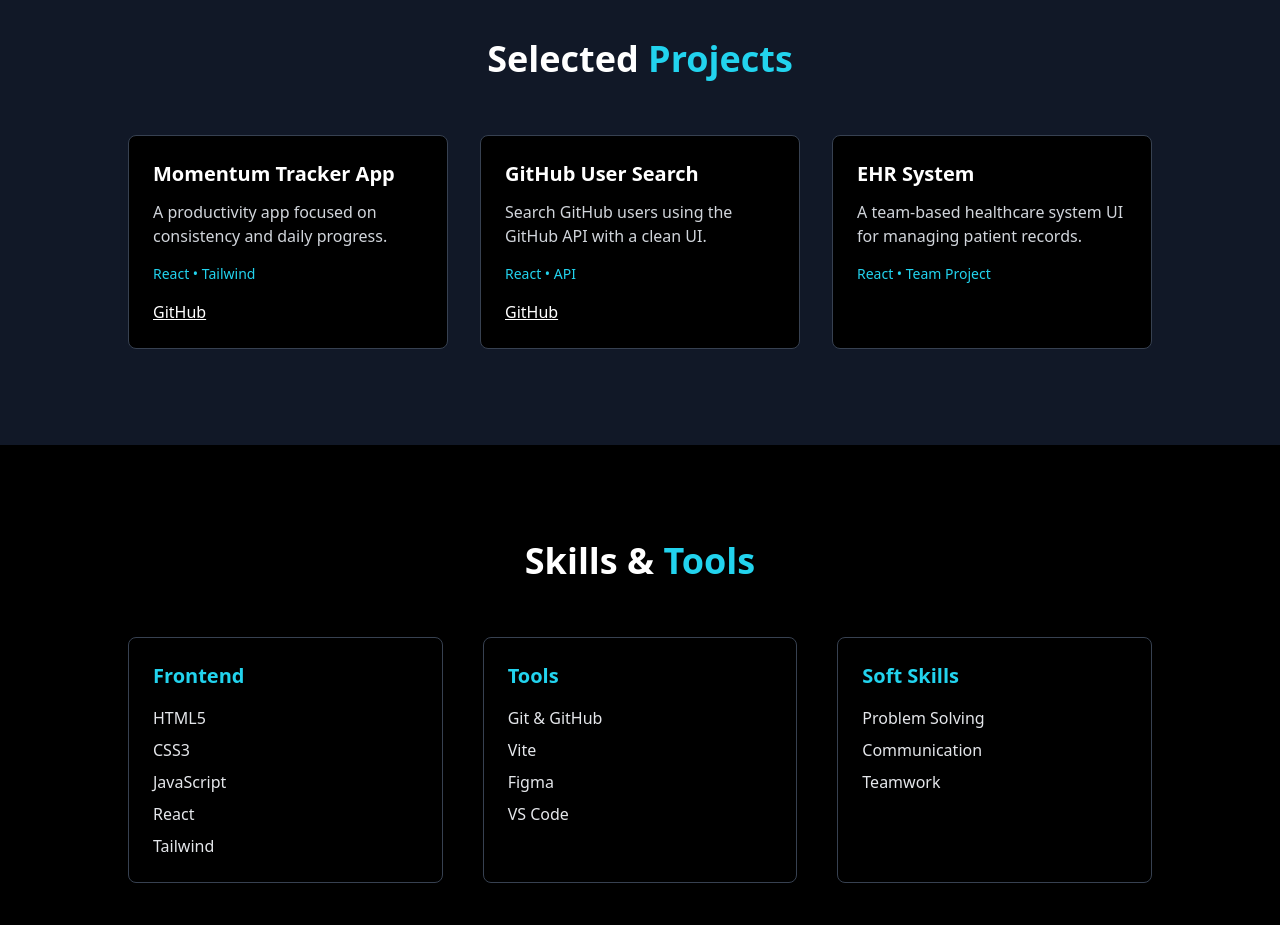
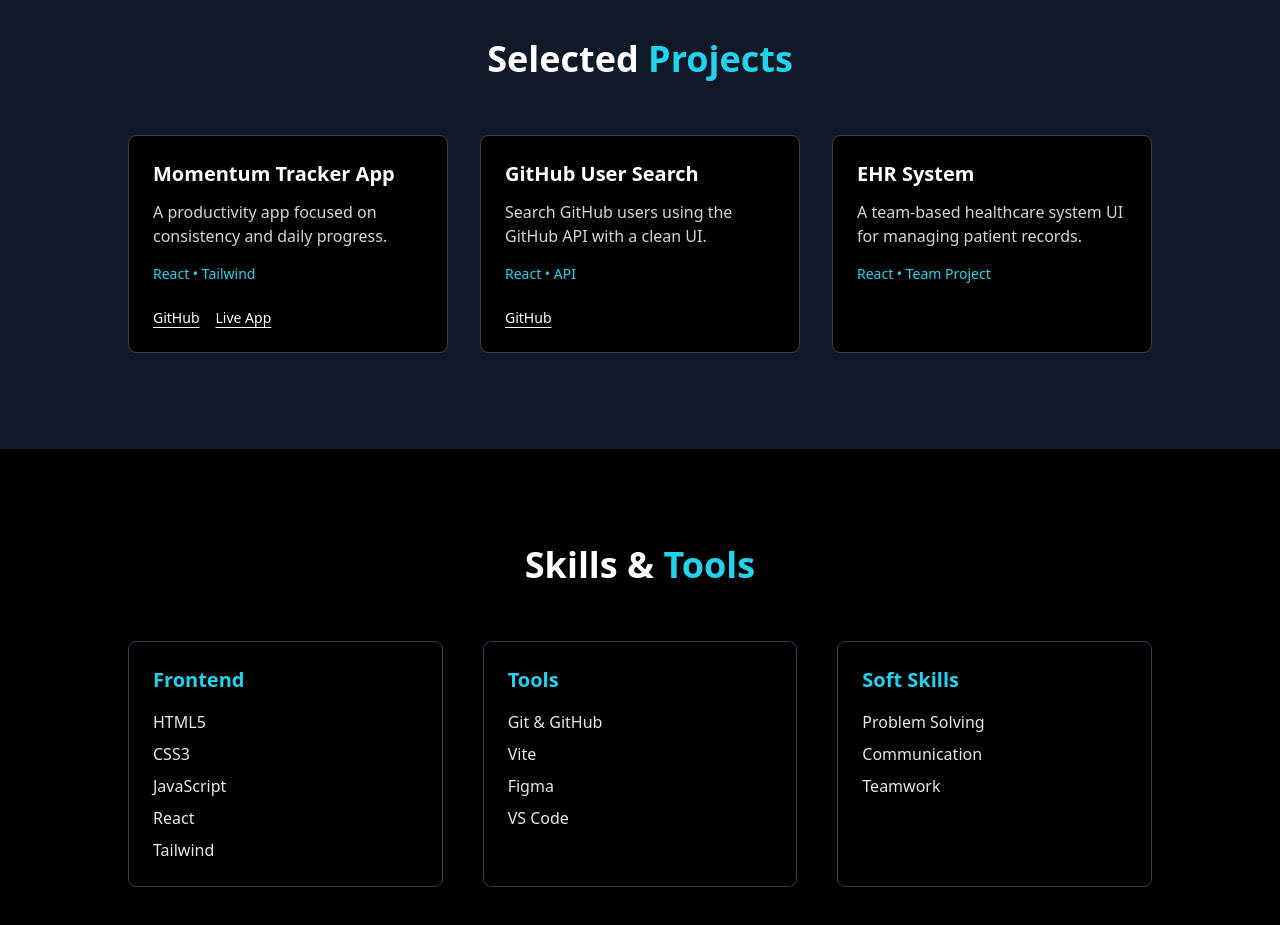
Before and after one commit to fittechjoy/joy-portfolio, a React (Vite) app: page / in a window 1280 px wide. Shown: the part 1180-2105 px from the top of the page. Built offline with nearby package versions, Linux system fonts and the light colour scheme.

Commit message:
Finalize projects with live app and stable animations

```diff
--- a/src/App.jsx
+++ b/src/App.jsx
@@ -121,7 +121,9 @@ function App() {
   description="A productivity app focused on consistency and daily progress."
   tech="React • Tailwind"
   github="https://github.com/fittechjoy/momentum-tracker"
+  live="https://momentum-tracker-git-main-joys-projects-e57c4def.vercel.app/"
 />
+
 
           <ProjectCard
             title="GitHub User Search"
@@ -134,6 +136,7 @@ function App() {
             title="EHR System"
             description="A team-based healthcare system UI for managing patient records."
             tech="React • Team Project"
+            noFade
           />
         </div>
       </section>
@@ -246,25 +249,46 @@ function App() {
 
 /* ---------- COMPONENTS ---------- */
 
-function ProjectCard({ title, description, tech, github }) {
+function ProjectCard({ title, description, tech, github, live, noFade }) {
   return (
     <div
-  className="fade-in bg-black border border-gray-700 rounded-lg p-6
+      className={`${noFade ? "" : "fade-in"} bg-black border border-gray-700 rounded-lg p-6
                   transition transform duration-300 ease-out
-             hover:-translate-y-2 hover:border-cyan-400 hover:shadow-xl"
+                  hover:-translate-y-2 hover:border-cyan-400 hover:shadow-xl`}
     >
+      <h3 className="text-xl font-semibold mb-3">{title}</h3>
 
-      <h3 className="text-xl font-semibold mb-3">{title}</h3>
       <p className="text-gray-300 mb-4">{description}</p>
-      <p className="text-cyan-400 text-sm mb-4">{tech}</p>
+
+      <p className="text-cyan-400 text-sm mb-6">{tech}</p>
+
+      <div className="flex gap-4 text-sm">
         {github && (
-        <a href={github} target="_blank" rel="noopener noreferrer" className="underline">
+          <a
+            href={github}
+            target="_blank"
+            rel="noopener noreferrer"
+            className="hover:text-cyan-400 underline underline-offset-4 transition"
+          >
             GitHub
           </a>
         )}
+
+        {live && (
+          <a
+            href={live}
+            target="_blank"
+            rel="noopener noreferrer"
+            className="hover:text-cyan-400 underline underline-offset-4 transition"
+          >
+            Live App
+          </a>
+        )}
+      </div>
     </div>
   );
 }
+
 
 function SkillBox({ title, items }) {
   return (
```
Lines whose indentation alone changed are shown as unchanged.
